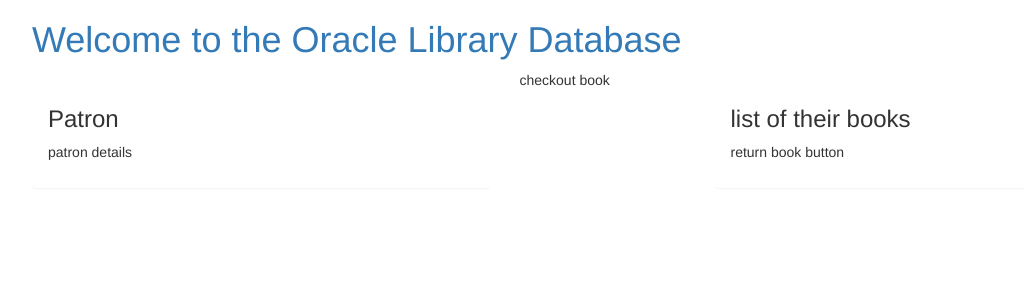
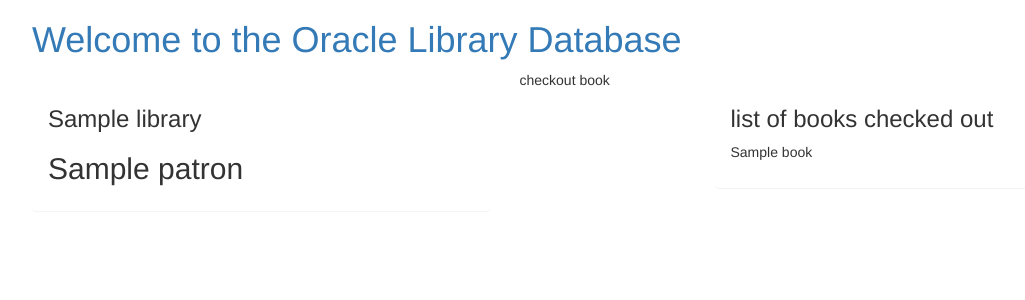
Before and after one commit to ericasummers/oracle-library, a PHP site: template views/patron.html.twig in a window 1280 px wide. Shown: the part 52-352 px from the top of the page, without its empty margins (38-1063 px from the left). Run offline with PHP 8.4, Linux system fonts and the light colour scheme; the template is opened without the code that fills it: most values are stand-ins (such as "Sample title", 1, 10 or a date in 2020); some libraries are stand-ins or nearby versions.

Commit message:
create patron template

```diff
--- a/views/library.html.twig
+++ b/views/library.html.twig
@@ -7,7 +7,7 @@
     <h2>Patrons</h2>
     {% if patrons is not empty %}
         {% for patron in patrons %}
-            <h4><a href="/patrons/{{ patron.getId }}">{{ patron.getFirstName }} {{ patron.getLastName }} </a></h4>
+            <h4><a href="/patrons/{{library.getId}}/{{ patron.getId }}">{{ patron.getFirstName }} {{ patron.getLastName }} </a></h4>
         {% endfor %}
     {% else %}
         <h4>There are no patrons for this library.</h4>
--- a/views/patron.html.twig
+++ b/views/patron.html.twig
@@ -2,10 +2,10 @@
 
 {% block leftblock %}
 
-    <h3>Patron</h3>
-    <p>
-        patron details
-    </p>
+    <h3>{{library.getName}}</h3>
+    <h2>
+        {{patron.getFirstName}}
+    </h2>
 
 
 {% endblock %}
@@ -18,10 +18,12 @@
 
 {% block rightblock %}
 
-    <h3>list of their books</h3>
+    <h3>list of books checked out</h3>
 
-    <p>
-        return book button
-    </p>
+    {% for book in books %}
+        <p>
+            {{book.getTitle}}
+        </p>
+    {% endfor %}
 
 {% endblock %}
```
Also changed, not shown: app/app.php (+7 -0 lines), views/book.twig.html (added).
